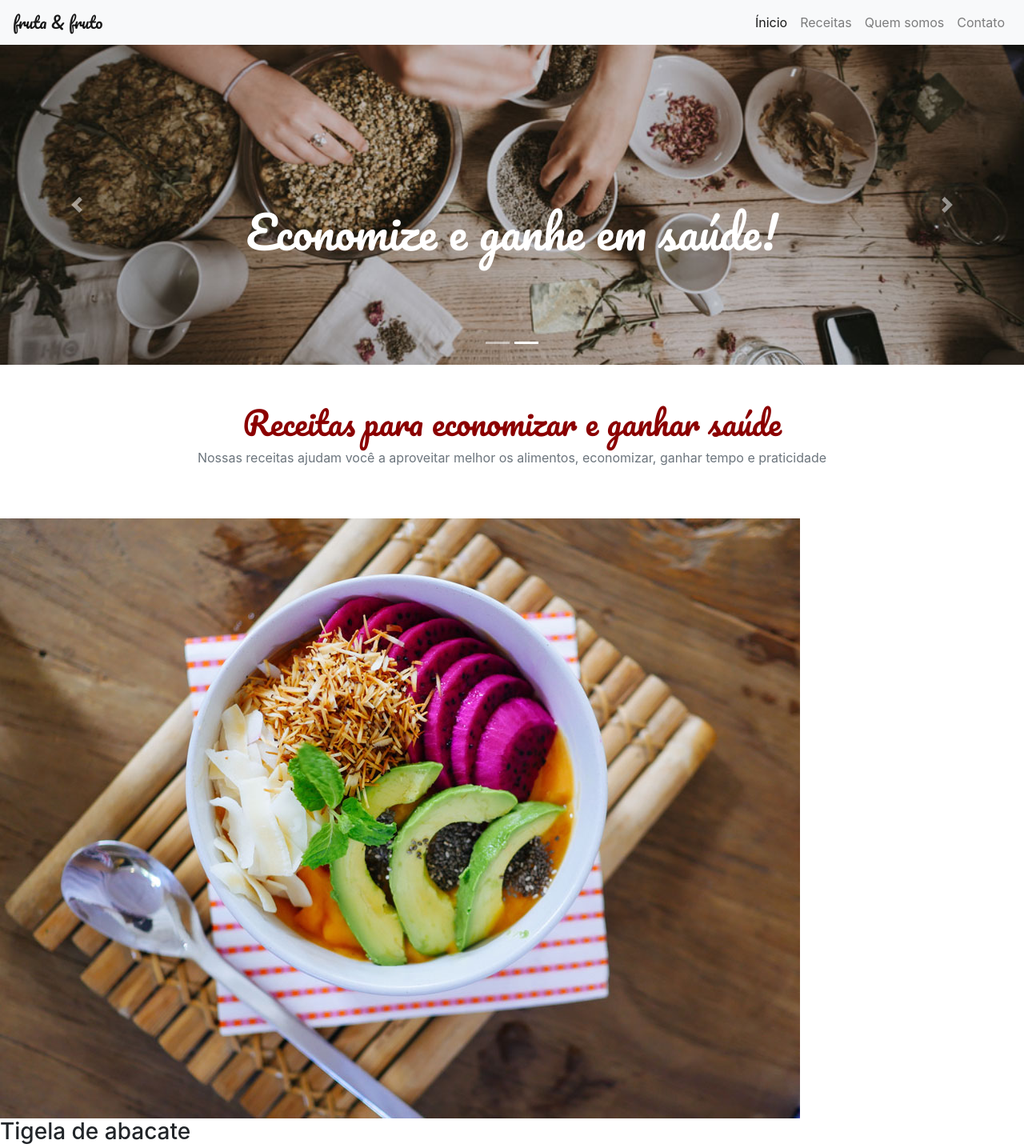
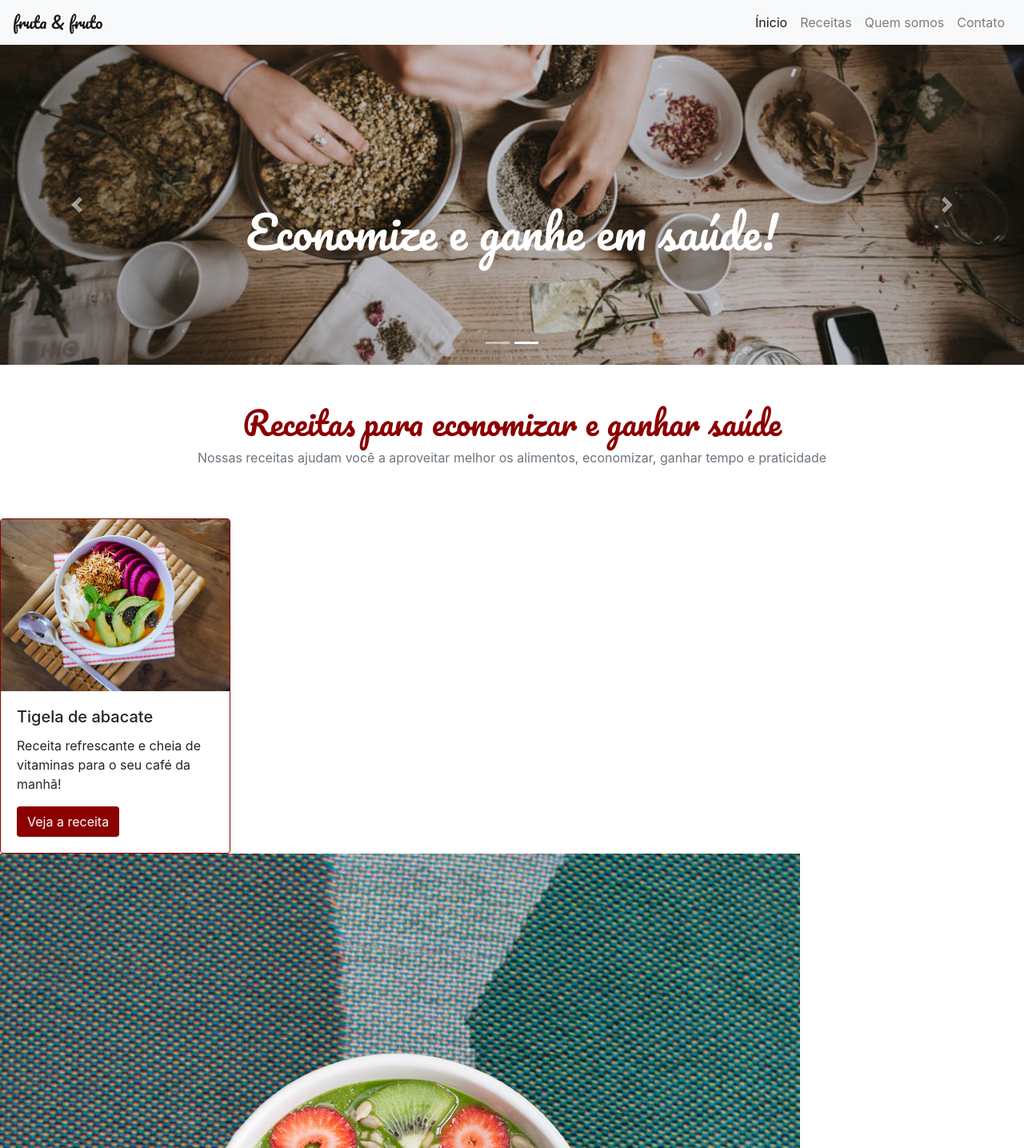
Before and after one commit to IgorNatann/projetoFruta, a plain HTML site: page index.html in a window 1280 px wide. Shown: the top 1435 px of the page at 80% size. Drawn offline with nearby package versions, Linux system fonts and the light colour scheme.

Commit message:
commit organização semantica e adicionando card

```diff
--- a/index.html
+++ b/index.html
@@ -41,8 +41,11 @@
     </nav>
   </header>
 
+  <main>
     <!-- Carrousel -->
-  <div id="carouselExampleIndicators" class="carousel slide carousel-fade" data-ride="carousel" data-interval="3500">
+    <section class="carrousel">
+      <div id="carouselExampleIndicators" class="carousel slide carousel-fade" data-ride="carousel"
+        data-interval="3500">
         <ol class="carousel-indicators">
           <li data-target="#carouselExampleIndicators" data-slide-to="0" class="active"></li>
           <li data-target="#carouselExampleIndicators" data-slide-to="1"></li>
@@ -70,14 +73,32 @@
           <span class="sr-only">Próximo</span>
         </a>
       </div>
+    </section>
 
+    <!-- Titulos -->
+    <section class="titulo">
       <h1 class="text-center font-titulo cor-titulo pt-5">Receitas para economizar e ganhar saúde</h1>
-  <p class="text-center text-secondary pb-5">Nossas receitas ajudam você a aproveitar melhor os alimentos, economizar, ganhar tempo e
+      <p class="text-center text-secondary pb-5">Nossas receitas ajudam você a aproveitar melhor os alimentos,
+        economizar,
+        ganhar tempo e
         praticidade</p>
+    </section>
 
-  <img src="src/img/receita-abacate.jpg" alt="tigela com salada de abacate, vista superior">
-  <h3>Tigela de abacate</h3>
-  <p>Receita refrescante e cheia de vitaminas para o seu café da manhã!</p>
+    <!-- Cards receitas -->
+    <section class="receitas">
+      <div class="card borda-cor-especial">
+        <img class="card-img-top" src="./src/img/receita-abacate.jpg" alt="Imagem de capa do card">
+        <div class="card-body">
+          <h5 class="card-title">Tigela de abacate</h5>
+          <p class="card-text">Receita refrescante e cheia de vitaminas para o seu café da manhã!</p>
+          <a href="#" class="btn botao-cor-especial">Veja a receita</a>
+        </div>
+      </div>
+    </section>
+  </main>
+
+  <footer class="rodape">
+  </footer>
 
   <img src="src/img/receita-kiwi.jpg" alt="tigela de mingau com kiwi, vista superior">
   <h3>Salada de kiwi</h3>
@@ -102,8 +123,6 @@
   <p>Receita refrescante e cheia de vitaminas para o seu café da manhã!
   </p>
 
-  <p>contato:<a href="mailto:email@frutafruto.com.br">email@frutafruto.com.br</a></p>
-
   <script src="https://code.jquery.com/jquery-3.3.1.slim.min.js"
     integrity="sha384-q8i/X+965DzO0rT7abK41JStQIAqVgRVzpbzo5smXKp4YfRvH+8abtTE1Pi6jizo" crossorigin="anonymous">
   </script>
--- a/src/style.css
+++ b/src/style.css
@@ -16,3 +16,13 @@
 
   height: 400px;
 }
+
+.botao-cor-especial {
+    color: #FFF;
+    background-color: darkred;
+}
+
+.borda-cor-especial {
+    border-color: darkred;
+    width: 18rem;
+}
```
Lines whose indentation alone changed are shown as unchanged.
